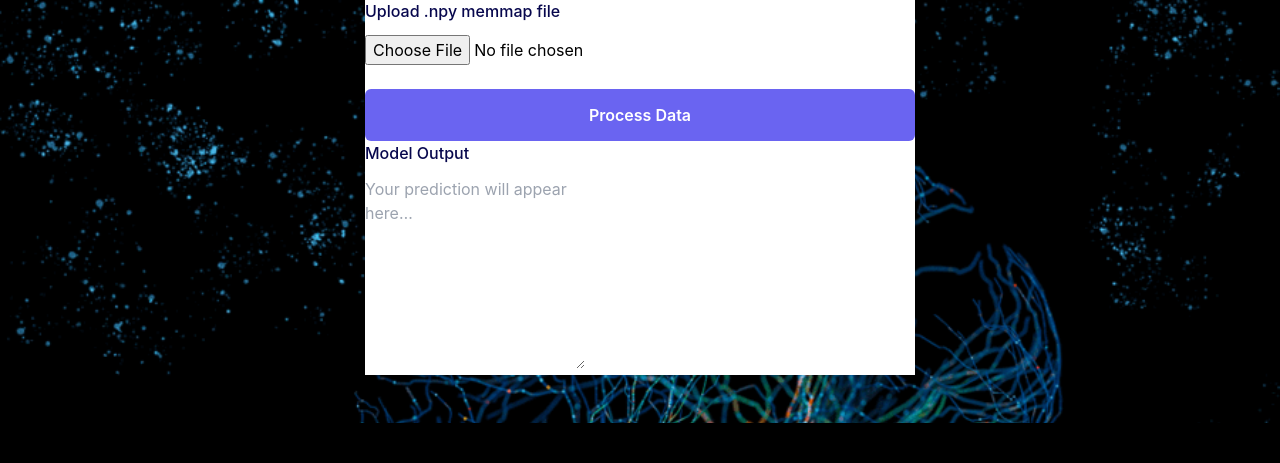
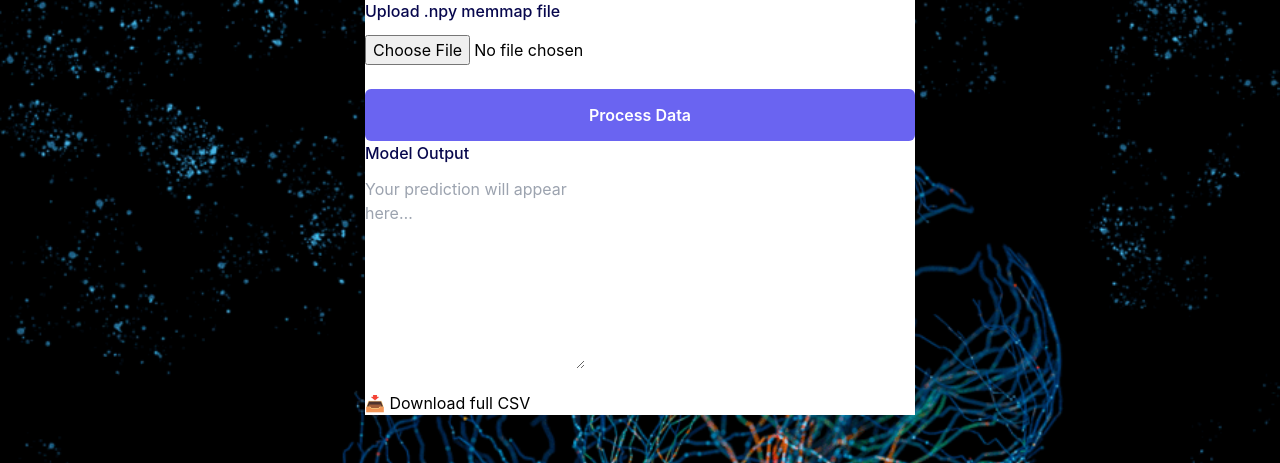
Before and after one commit to Zfeng0207/FIT3199-FYP, a Flask app: page /data-entry in a window 1280 px wide. Shown: the part 754-1217 px from the top of the page. Before the commit the page ends 1177 px from the top, so only its background shows below. Run offline with Flask 3, Linux system fonts and the light colour scheme; some libraries are stand-ins or nearby versions.

Commit message:
can download CSV now

```diff
--- a/server.py
+++ b/server.py
@@ -1,4 +1,4 @@
-from flask import Flask, jsonify, request, render_template, redirect, url_for, session, flash
+from flask import Flask, jsonify, request, render_template, redirect, send_from_directory, url_for, session, flash
 import joblib
 import numpy as np
 import pandas as pd
@@ -300,21 +300,38 @@ def home():
 def predict_memmap():
     npy = request.files.get('npy_file')
     if not npy:
-        return "Error: No .npy file uploaded", 400
+        return jsonify(error="No .npy file uploaded"), 400
 
+    # save the .npy
     filename = secure_filename(npy.filename)
     npy_path = os.path.join(app.config['UPLOAD_FOLDER'], filename)
     npy.save(npy_path)
 
+    # run predictions
     try:
         preds_df = predict_stroke(memmap_data=npy_path)
     except Exception as e:
-        return f"Error: {e}", 500
+        return jsonify(error=str(e)), 500
 
-    # Format just like `df.head()` in a terminal
-    output_str = preds_df.head().to_string()
+    # 1) pretty‐print head
+    text = preds_df.head().to_string()
 
-    return output_str, 200, {'Content-Type': 'text/plain'}
+    # 2) write full CSV to disk
+    csv_name = filename.replace('.npy', '_predictions.csv')
+    csv_path = os.path.join(app.config['UPLOAD_FOLDER'], csv_name)
+    preds_df.to_csv(csv_path, index=False)
+
+    # 3) build a download URL
+    download_url = url_for('download_predictions', filename=csv_name)
+
+    return jsonify(text=text, download_url=download_url)
+
+@app.route('/download_predictions/<filename>')
+def download_predictions(filename):
+    # serves the CSV with an attachment header
+    return send_from_directory(app.config['UPLOAD_FOLDER'],
+                               filename,
+                               as_attachment=True)
 
 
 if __name__ == '__main__':
--- a/src/templates/stroke_prediction.html
+++ b/src/templates/stroke_prediction.html
@@ -186,6 +186,13 @@
           <textarea id="outputBox" class="formbold-textarea" rows="8" readonly
             placeholder="Your prediction will appear here…"></textarea>
         </div>
+
+        <a id="download-link"
+          style="display:none; margin-top:1rem; display:block;"
+          target="_blank">
+          📥 Download full CSV
+        </a>
+
       </form>
     </div>
   </div>
@@ -194,6 +201,7 @@
     const loader    = document.getElementById('loader');
     const npyInput  = document.getElementById('npyFile');
     const outputBox = document.getElementById('outputBox');
+    const downloadLink = document.getElementById('download-link');
 
     document.getElementById('processForm').addEventListener('submit', async e => {
       e.preventDefault();
@@ -213,13 +221,18 @@
           body: formData
         });
 
-      // pull down the plain‐text DataFrame repr
-      const text  = await res.text();
+        // Pull down the plain-text DataFrame repr
+        const data  = await res.json();
 
         if (!res.ok) {
-        outputBox.value = `Error: ${text}`;
+          outputBox.value = `Error: ${data.error || data}`;
         } else {
-        outputBox.value = text;
+          // 1. Output the predictions into the output box
+          outputBox.value = data.text;
+
+          // 2. Show the download link and set its URL
+          downloadLink.href = data.download_url;
+          downloadLink.style.display = 'block';  // Make the link visible
         }
       } catch (err) {
         outputBox.value = `Request failed: ${err.message}`;
```
Lines whose indentation alone changed are shown as unchanged.
